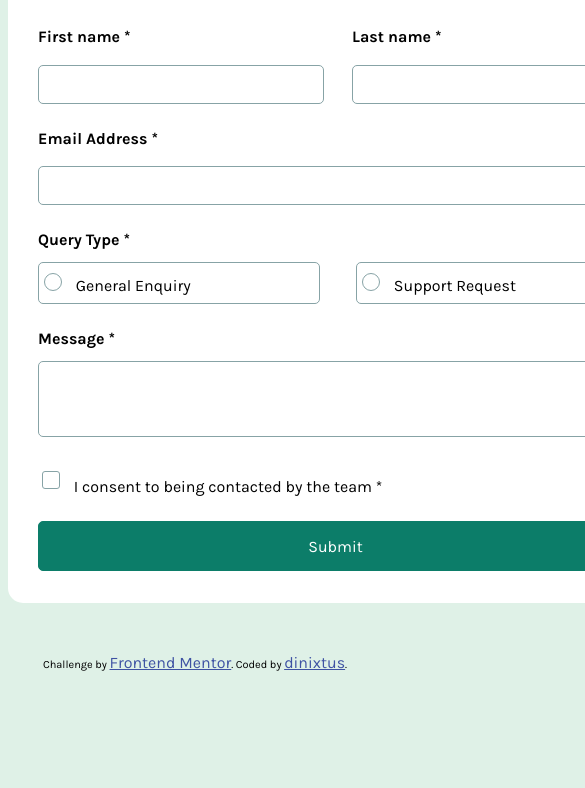
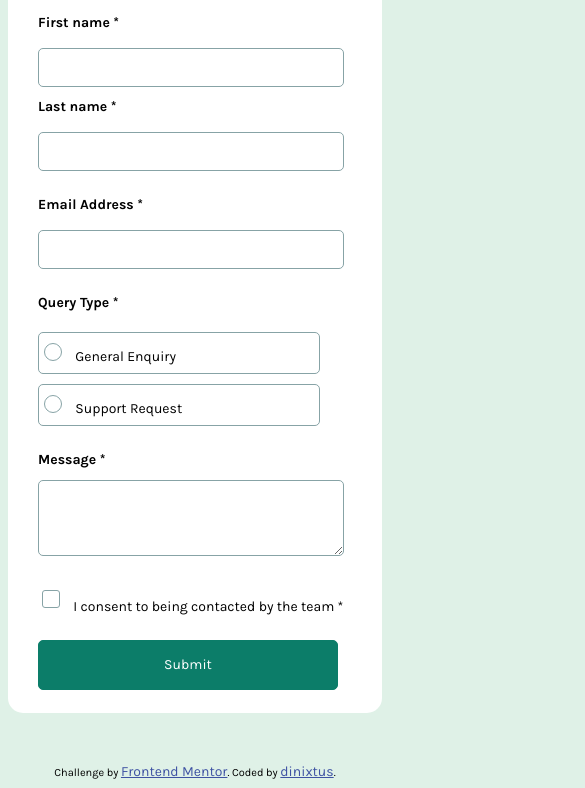
Before and after one commit to dinixtus/contactForm, a plain HTML site: page index.html in a window 390 px wide. Shown: the part 195-983 px from the top of the page, 585 px wide, since content can reach past the window. Before the commit the page ends 875 px from the top, so only its background shows below. Drawn offline with nearby package versions, Linux system fonts and the light colour scheme.

Commit message:
added styles for small screens

```diff
--- a/style.css
+++ b/style.css
@@ -39,7 +39,7 @@ label {
 }
 
 .formItem {
-    width: 600px;
+    max-width: 600px;
     min-height: 660px;
     background-color: hsl(0, 0%, 100%);
     padding: 15px 30px 15px 30px;
@@ -224,3 +224,26 @@ button:hover {
     border-width: 0 2px 2px 0;
     transform: rotate(45deg); top: 1;
 }
+
+@media (max-width: 674px) {
+
+    * {
+        font-size: 14px;
+    }
+    .formItem {
+        width: 320px;
+        min-height: 770px;
+    }
+    .nameForm {
+        display: block;
+    }
+    .nameInput input, .emailInput input, .messageInput textarea, button {
+        width: 300px;
+    }
+    .queryInput {
+        display: block;
+    }
+    .queryInput label {
+        margin-top: 10px;
+    }
+}
```
Also changed, not shown: index.html (indentation only).
